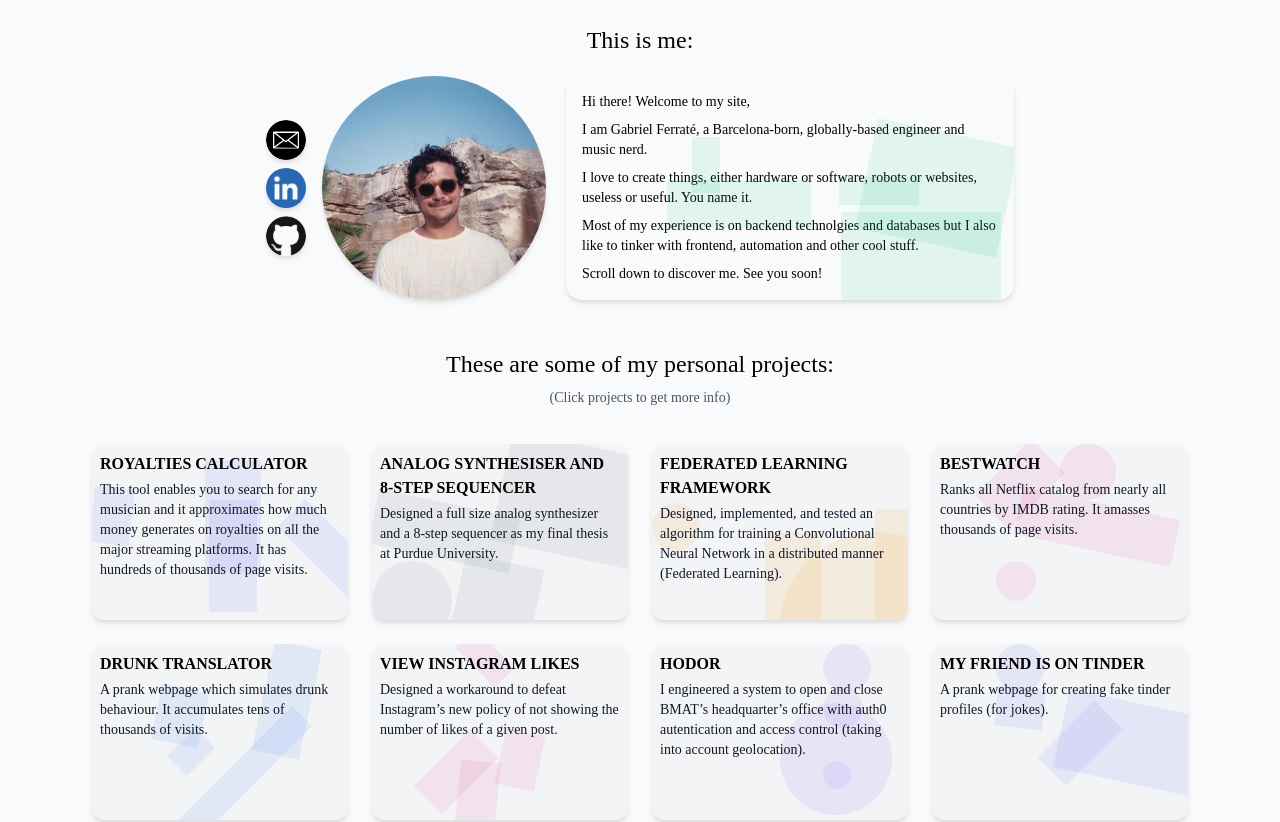
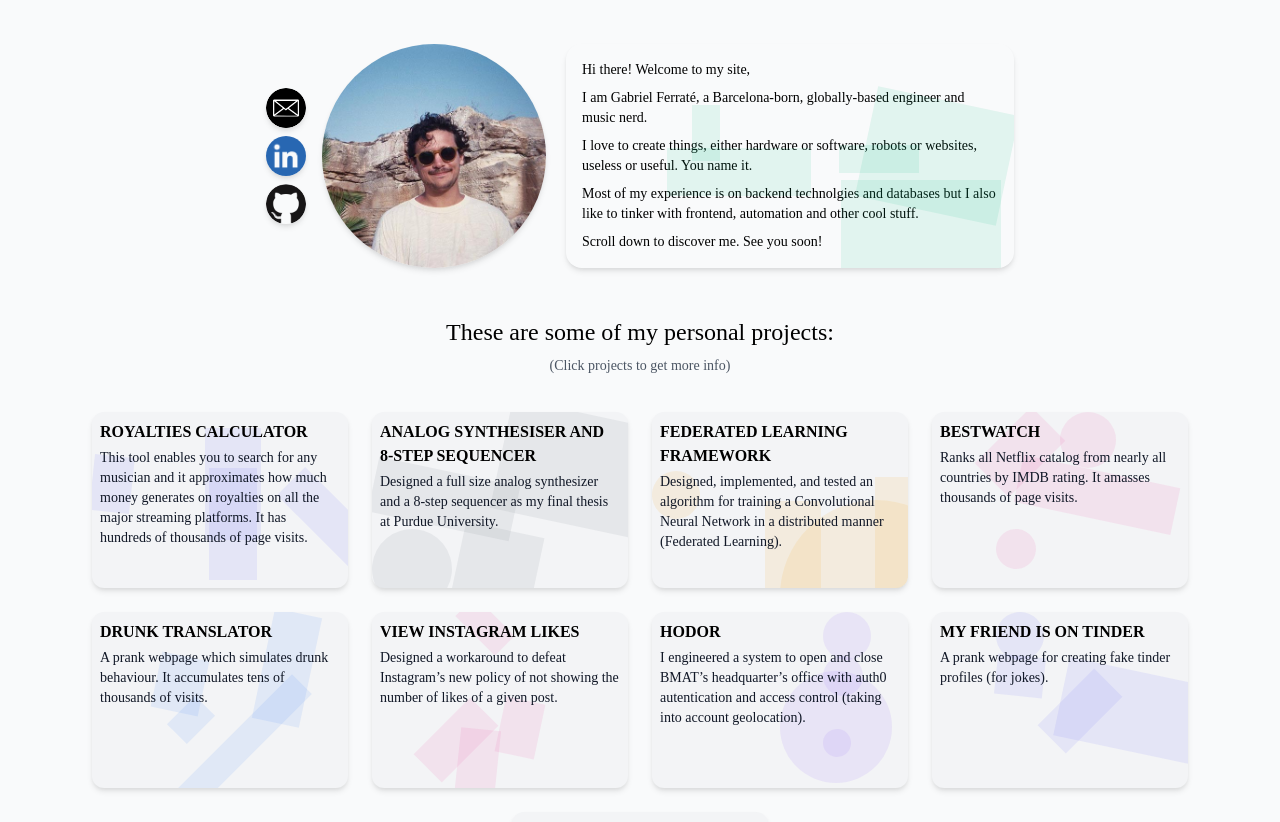
Before and after one commit to gferrate/personal_page, a Nuxt app: page / in a window 1280 px wide. Shown: the top 822 px of the page. Built offline with nearby package versions, Linux system fonts and the light colour scheme; a web font is replaced by a local one.

Commit message:
Remove title

```diff
--- a/pages/index.vue
+++ b/pages/index.vue
@@ -1,7 +1,6 @@
 <template>
   <div class="h-full pb-16">
     <section id="this-is-me" class="py-6">
-      <Title class="">This is me:</Title>
       <div class="flex flex-col md:flex-row justify-center items-center mt-5">
         <div
           class="
```
